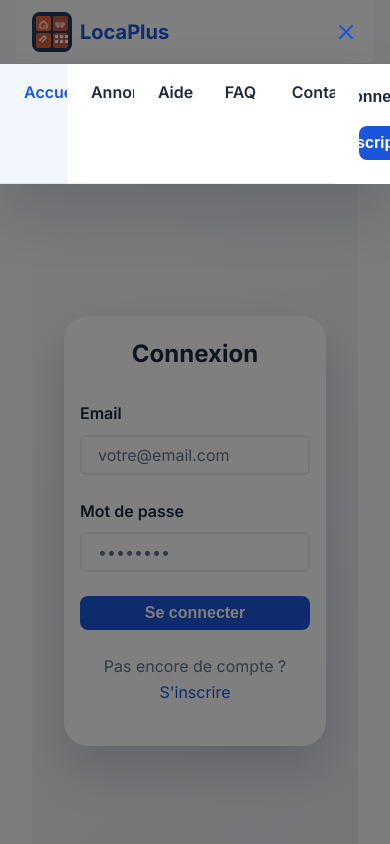
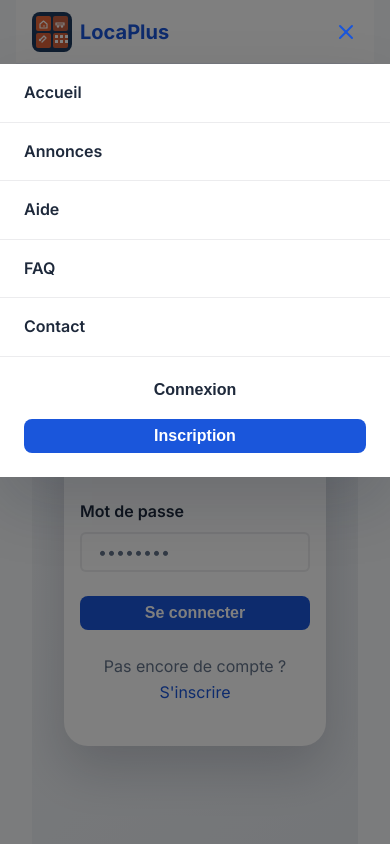
Before and after one commit to minderoft/front-end, a React (Vite) app in the folder front-end/: page /login in a window 390 px wide. Both pictures are taken after a click on the button "Ouvrir le menu". Shown: the top 844 px of the page. Built offline with nearby package versions, Linux system fonts and the light colour scheme; no server answers.

Commit message:
modification

```diff
--- a/front-end/src/components/Navbar.jsx
+++ b/front-end/src/components/Navbar.jsx
@@ -120,7 +120,7 @@ const Navbar = () => {
       </button>
 
       {/* Menu Desktop */}
-      <div className="navbar-menu desktop-menu">
+      <div className="navbar-menu desktop-menu hidden md:flex">
         <Link to="/" className="navbar-link" onClick={handleNavClick}>Accueil</Link>
         <Link to="/announcements" className="navbar-link" onClick={handleNavClick}>Annonces</Link>
         <Link to="/help" className="navbar-link" onClick={handleNavClick}>Aide</Link>
@@ -128,7 +128,7 @@ const Navbar = () => {
         <Link to="/contact" className="navbar-link" onClick={handleNavClick}>Contact</Link>
       </div>
 
-      <div className="navbar-actions desktop-actions">
+      <div className="navbar-actions desktop-actions hidden md:flex">
         {user ? (
           <>
             <Link to="/create" className="btn btn-accent" onClick={handleNavClick}>
@@ -157,7 +157,7 @@ const Navbar = () => {
 
       <div
         id="navbar-mobile-drawer"
-        className={`navbar-mobile-drawer md:hidden ${isMenuOpen ? 'open' : ''}`}
+        className={`navbar-mobile-drawer flex flex-col md:hidden ${isMenuOpen ? 'open' : ''}`}
         role="navigation"
         aria-label="Menu mobile"
         aria-hidden={!isMenuOpen}
--- a/front-end/src/styles/index.css
+++ b/front-end/src/styles/index.css
@@ -446,13 +446,25 @@ a:hover {
     color: #2563eb;
   }
 
+  .hidden {
+    display: none !important;
+  }
+
   .md\:hidden {
     display: flex;
+  }
+
+  .md\:flex {
+    display: none !important;
   }
 
   @media (min-width: 768px) {
     .md\:hidden {
       display: none !important;
+    }
+
+    .md\:flex {
+      display: flex !important;
     }
   }
 
@@ -1465,6 +1477,8 @@ a:hover {
   }
 
   .navbar-mobile-drawer {
+    display: flex;
+    flex-direction: column;
     position: fixed;
     top: 64px;
     left: 0;
```
